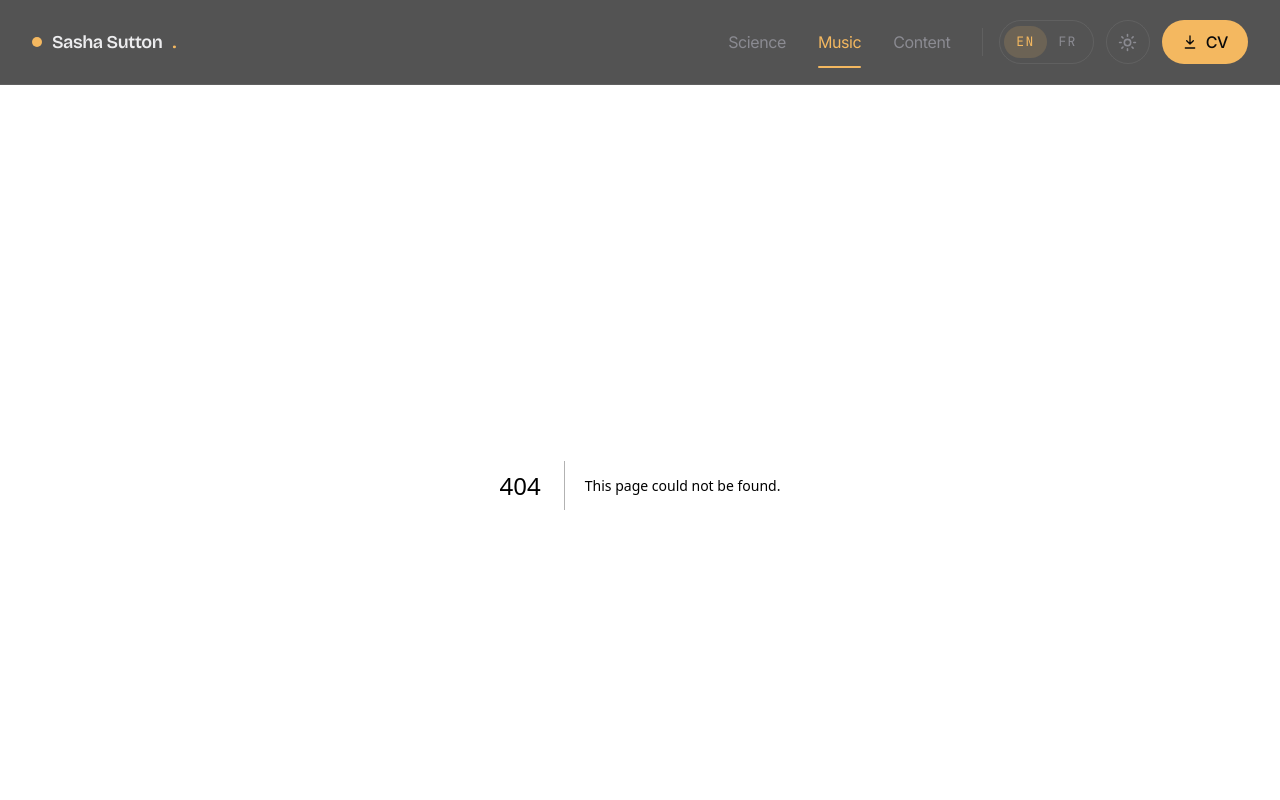
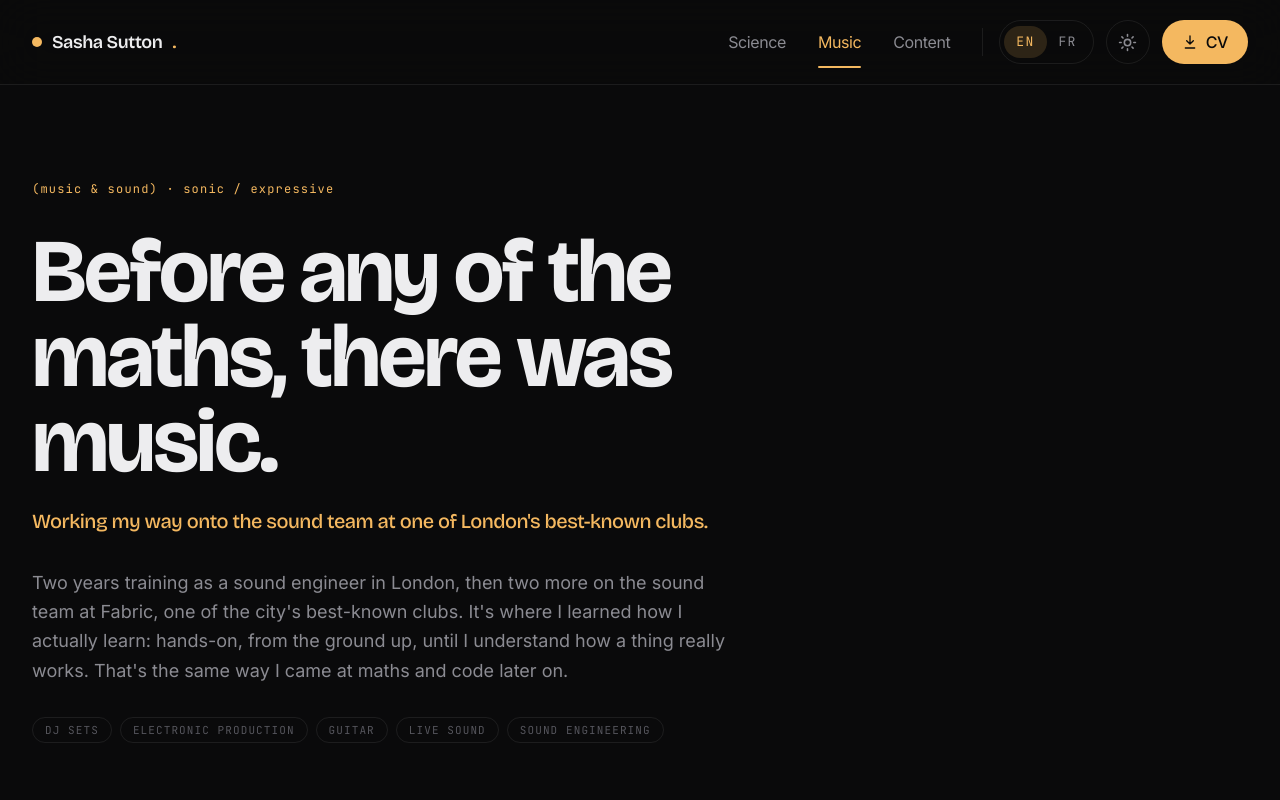
Before and after one commit to sashsutton/sasha-sutton-portfolio-website, a Next.js app: page /music in a window 1280 px wide. Before the commit this address had no page. Shown: the top 800 px of the page. Built offline with nearby package versions, Linux system fonts and the light colour scheme.

Commit message:
feat: add music page with sound-engineering timeline and set embed

```diff
--- /dev/null
+++ b/app/music/page.tsx
@@ -0,0 +1,142 @@
+"use client";
+
+import Link from "next/link";
+import { Section } from "@/components/Section";
+import { Reveal } from "@/components/Reveal";
+import { TimelineItem } from "@/components/TimelineItem";
+import { useContent } from "@/components/LocaleProvider";
+
+export default function MusicPage() {
+  const { music, ui } = useContent();
+  const { crossover } = music;
+  const t = ui.music;
+
+  return (
+    <div className="mx-auto max-w-content px-5 sm:px-8">
+      {/* Hero */}
+      <section className="pb-14 pt-16 sm:pb-20 sm:pt-24">
+        <Reveal>
+          <p className="font-mono text-xs tracking-widest text-accent">
+            {t.kicker}
+          </p>
+          <h1 className="mt-8 max-w-[16ch] font-display text-hero font-bold text-mist">
+            {t.heading}
+          </h1>
+          <p className="mt-6 max-w-prose font-display text-xl font-medium leading-snug tracking-tight text-accent">
+            {music.pull}
+          </p>
+          <p className="mt-8 max-w-prose text-lg leading-relaxed text-muted">
+            {music.summary}
+          </p>
+          {/* Soundwork chips — what the music actually is. */}
+          <ul className="mt-8 flex flex-wrap gap-2">
+            {music.soundwork.map((item) => (
+              <li
+                key={item}
+                className="rounded-full border border-hair px-3 py-1 font-mono text-[11px] uppercase tracking-widest text-faint"
+              >
+                {item}
+              </li>
+            ))}
+          </ul>
+        </Reveal>
+      </section>
+
+      {/* 01 — The London years */}
+      <Section index="01" label={t.londonLabel} title={t.londonTitle}>
+        <ul>
+          {music.chapters.map((entry) => (
+            <TimelineItem key={entry.title} entry={entry} />
+          ))}
+        </ul>
+      </Section>
+
+      {/* 02 — Producing & DJing */}
+      <Section index="02" label={t.producing}>
+        <Reveal>
+          <p className="max-w-3xl font-display text-2xl font-medium leading-snug tracking-tight text-mist">
+            {music.producing}
+          </p>
+
+          {/* Video — real YouTube embed once music.videoId is set, styled placeholder until then. */}
+          <div className="mt-10 overflow-hidden rounded-2xl border border-hair bg-surface">
+            <div className="relative aspect-video w-full">
+              {music.videoId ? (
+                <iframe
+                  className="absolute inset-0 h-full w-full"
+                  src={`https://www.youtube.com/embed/${music.videoId}`}
+                  title={t.producing}
+                  loading="lazy"
+                  allow="accelerometer; autoplay; clipboard-write; encrypted-media; gyroscope; picture-in-picture; web-share"
+                  allowFullScreen
+                />
+              ) : (
+                <div className="absolute inset-0 flex flex-col items-center justify-center gap-4">
+                  <div className="dot-grid absolute inset-0 opacity-40" />
+                  <div
+                    aria-hidden
+                    className="absolute -left-16 -top-16 h-56 w-56 rounded-full bg-accent/15 blur-3xl"
+                  />
+                  <span className="relative flex h-16 w-16 items-center justify-center rounded-full border border-hair bg-void">
+                    <svg
+                      width="22"
+                      height="22"
+                      viewBox="0 0 24 24"
+                      fill="currentColor"
+                      className="ml-1 text-accent"
+                      aria-hidden
+                    >
+                      <path d="M8 5v14l11-7z" />
+                    </svg>
+                  </span>
+                  <span className="relative font-mono text-[11px] uppercase tracking-widest text-faint">
+                    {t.videoPlaceholder}
+                  </span>
+                </div>
+              )}
+            </div>
+          </div>
+        </Reveal>
+      </Section>
+
+      {/* 03 — Crossover, the tie back to the science side */}
+      <Section index="03" label={t.crossover} title={crossover.title + "."}>
+        <Reveal>
+          <div className="relative overflow-hidden rounded-2xl border border-hair bg-surface p-8 sm:p-10">
+            <div className="dot-grid absolute inset-0 opacity-40" />
+            <div
+              aria-hidden
+              className="absolute -left-24 -top-24 h-72 w-72 rounded-full bg-accent/15 blur-3xl"
+            />
+            <p className="relative max-w-3xl text-xl leading-relaxed text-mist">
+              {crossover.body}
+            </p>
+
+            <div className="relative mt-10 flex flex-col gap-x-10 gap-y-4 sm:flex-row sm:items-center">
+              <a
+                href={crossover.airHarpGithub}
+                target="_blank"
+                rel="noreferrer"
+                className="group inline-flex items-center gap-2 text-lg tracking-tight text-accent"
+              >
+                <span className="link-underline">{t.airHarp}</span>
+                <span className="transition-transform duration-300 group-hover:translate-x-1">
+                  ↗
+                </span>
+              </a>
+              <Link
+                href="/science"
+                className="group inline-flex items-center gap-2 text-sm tracking-tight text-muted transition-colors hover:text-mist"
+              >
+                {t.seeScience}
+                <span className="transition-transform duration-300 group-hover:translate-x-1">
+                  →
+                </span>
+              </Link>
+            </div>
+          </div>
+        </Reveal>
+      </Section>
+    </div>
+  );
+}
```
